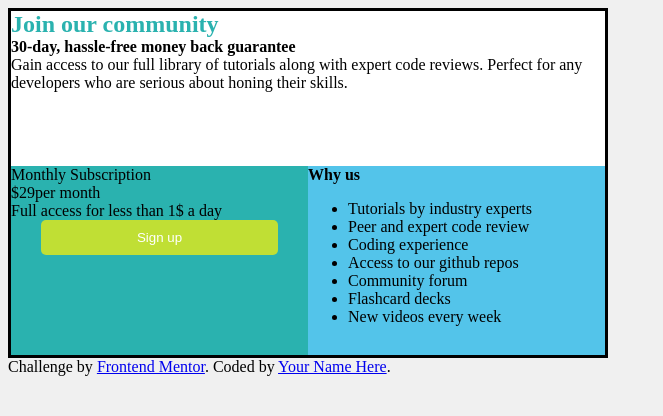
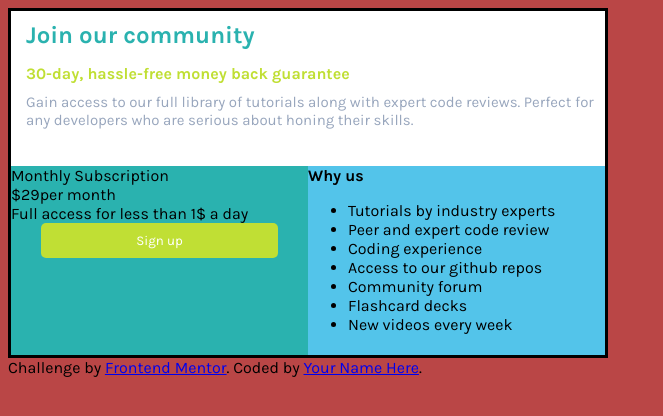
Before and after one commit to Jepennn/single-price-grid-component, a plain HTML site: page index.html in a window 1280 px wide. Shown: the whole page, without its empty margins (0-663 px from the left). Drawn offline with Linux system fonts and the light colour scheme.

Commit message:
Added style to top rectangle

```diff
--- a/style.css
+++ b/style.css
@@ -1,6 +1,7 @@
 
 html{
     box-sizing: border-box;
+    font-family: 'Karla', sans-serif;
 }
 
 h2, h4, p{
@@ -9,10 +10,11 @@ h2, h4, p{
 
 *, *:before, *:after {
     box-sizing: inherit;
+    font-family: inherit;
 }
 
 body {
-    background-color: #f0f0f0;
+    background-color: #ba4646;
 }
 
 button {
@@ -31,6 +33,7 @@ button {
     width: 600px;
     height: 350px;
     border: 3px solid black;
+
 }
 
 .top-rectangle{
@@ -61,6 +64,27 @@ button {
     background-color: rgb(42, 178, 175)
 }
 
+/*Design for top rectangle starts hear*/
 .main-heading{
-    color: rgb(42, 178, 175)
+    color: rgb(42, 178, 175);
+    position: relative;
+    top: 10px;
+    left: 15px;
 }
+
+.second-heading{
+    color: rgb(192, 223, 52);
+    position: relative;
+    top: 25px;
+    left: 15px;
+}
+
+.p-top-rectangle{
+    color: rgb(152, 166, 189);
+    position: relative;
+    top: 35px;
+    left: 15px;
+    font-size: 15px;
+}
+
+/*Design for bottom-left-square starts hear*/
```
